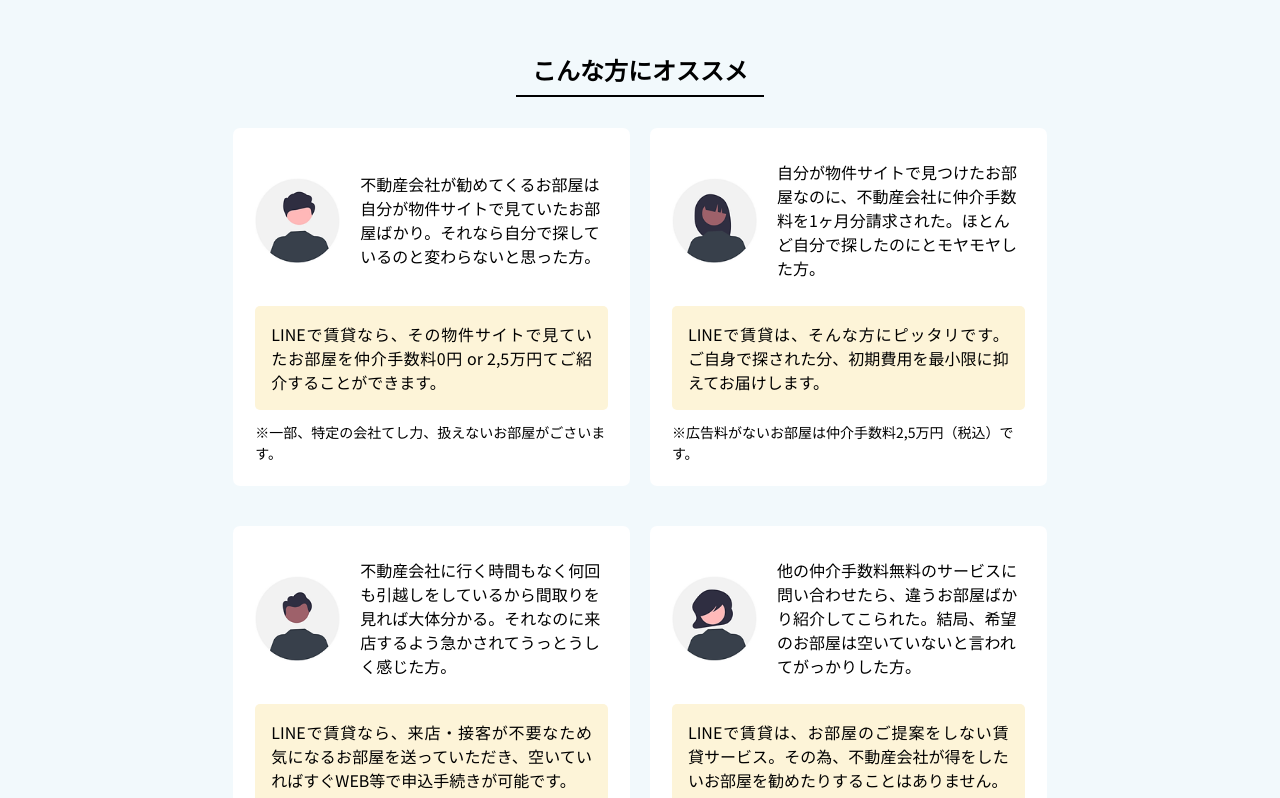
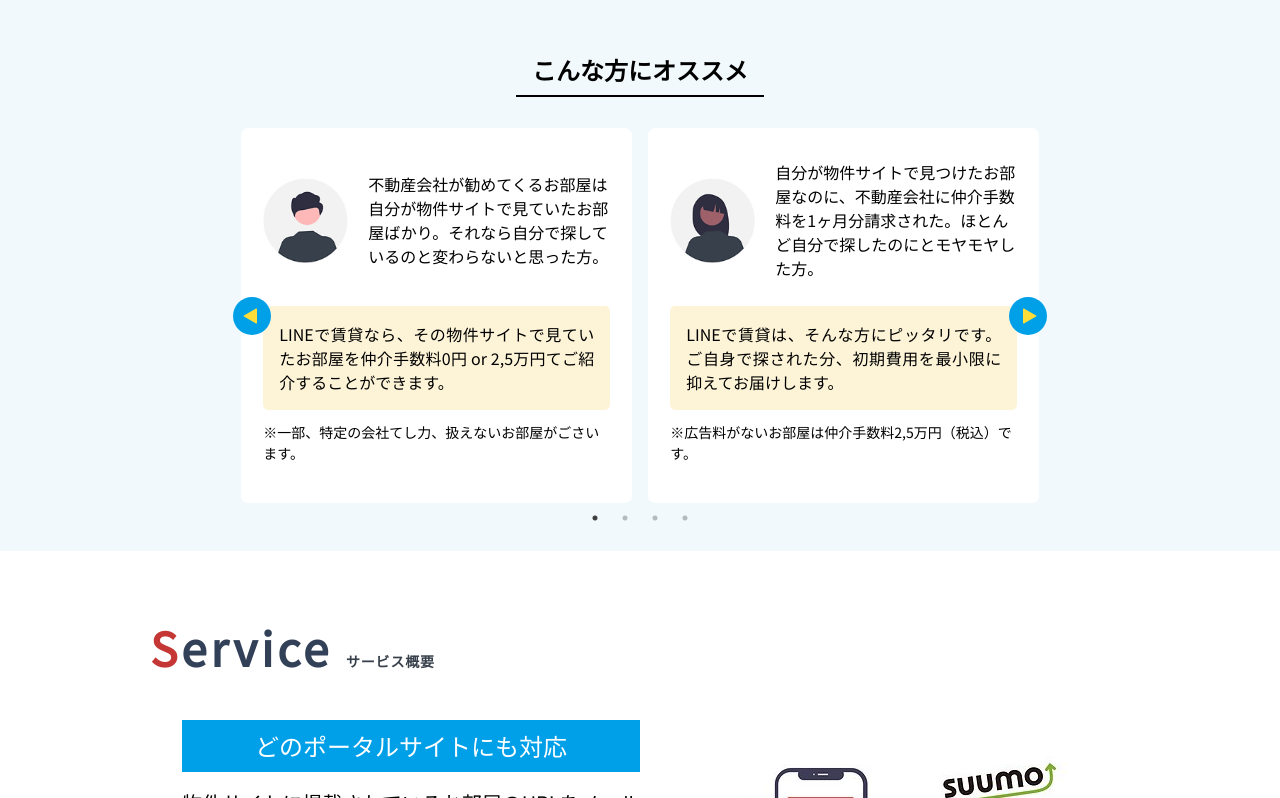
Before and after one commit to deepgenplus/uberhome, a Next.js app: page / in a window 1280 px wide. Shown: the part 4942-5740 px from the top of the page. Built offline with nearby package versions, Linux system fonts and the light colour scheme.

Commit message:
complete of why carousel

```diff
--- /dev/null
+++ b/src/components/CustomNextArrow.tsx
@@ -0,0 +1,9 @@
+const CustomNextArrow = (props: any) => {
+  const { onClick } = props;
+
+  return (
+    <div className={`slick-next-arrow`} onClick={onClick}></div>
+  )
+}
+
+export default CustomNextArrow;
--- /dev/null
+++ b/src/components/CustomPrevArrow.tsx
@@ -0,0 +1,9 @@
+const CustomPrevArrow = (props: any) => {
+  const { onClick } = props;
+
+  return (
+    <div className={`slick-prev-arrow`} onClick={onClick}></div>
+  )
+}
+
+export default CustomPrevArrow;
--- a/src/components/Header.tsx
+++ b/src/components/Header.tsx
@@ -73,7 +73,7 @@
                 key={item.name}
                 className={`cursor-pointer hover:no-underline text-xl font-bold`}
               >
-                <li className='hover:text-gray-500 flex items-center p-5 justify-center hover-header-menu-item' onClick={handleNav}>
+                <li className='hover:text-black flex items-center p-5 justify-center hover-header-menu-item' onClick={handleNav}>
                     {item.mobile_name}
                 </li>
               </Link>
--- a/src/components/Why.tsx
+++ b/src/components/Why.tsx
@@ -1,5 +1,11 @@
+import Slider, { Settings } from 'react-slick';
+import WhyFeedback from './WhyFeedback';
+import CustomPrevArrow from './CustomPrevArrow';
+import CustomNextArrow from './CustomNextArrow';
+import 'slick-carousel/slick/slick.css';
+import 'slick-carousel/slick/slick-theme.css';
+
 import config from '../config/index.json';
-import WhyFeedback from './WhyFeedback';
 
 const Why = () => {
   const { why, company } = config;
@@ -13,6 +19,28 @@
     recommendTitle,
     feedbacks,
   } = why;
+
+  const sliderSettings = {
+    className: "center",
+    dots: true,
+    infinite: true,
+    speed: 500,
+    slidesToShow: 2,
+    slidesToScroll: 1,
+    adaptiveHeight: false,
+    responsive: [
+      {
+        breakpoint: 768,
+        settings: {
+          slidesToShow: 1,
+          slidesToScroll: 1
+        }
+      }
+    ],
+    prevArrow: <CustomPrevArrow />,
+    nextArrow: <CustomNextArrow />,
+  };
+
   return (
     <div className={`py-12 text-black bg-color-grey`} id="why">
       <div
@@ -196,8 +224,20 @@
               {recommendTitle}
             </span>
           </div>
-          <div className={`w-full grid sm:grid-cols-2 grid-cols-1 gap-x-5 gap-y-10 mt-10`}>
-            {feedbacks.map((feedback, index) => (
+          {/* <div className={`w-full grid sm:grid-cols-2 grid-cols-1 gap-x-5 gap-y-10 mt-10`}> */}
+          <div className={`w-full mx-auto mt-10`}>
+            <Slider {...sliderSettings}>
+              {feedbacks.map((feedback, index) => (
+                <WhyFeedback
+                  key={index}
+                  img={feedback.img}
+                  comment={feedback.comment}
+                  content={feedback.content}
+                  bottomTip={feedback.bottomTip}
+                ></WhyFeedback>
+              ))}
+            </Slider>
+            {/* {feedbacks.map((feedback, index) => (
               <WhyFeedback
                 key={index}
                 img={feedback.img}
@@ -205,7 +245,7 @@
                 content={feedback.content}
                 bottomTip={feedback.bottomTip}
               ></WhyFeedback>
-            ))}
+            ))} */}
           </div>
         </div>
       </div>
--- a/src/components/WhyFeedback.tsx
+++ b/src/components/WhyFeedback.tsx
@@ -14,7 +14,7 @@
   bottomTip,
 }) => {
   return (
-    <div className={`why-feedback-card bg-white text-black border p-5`}>
+    <div className={`why-feedback-card bg-white text-black border p-5 md:mx-2 mx-auto md:max-w-none max-w-[420px]`}>
       <div className={`flex items-center`}>
         <img
           className={`why-feedback-card-avatar mr-5`}
--- a/src/styles/main.css
+++ b/src/styles/main.css
@@ -292,6 +292,7 @@
   background: white;
   border: 2px solid transparent;
   border-radius: 7px;
+  height: 375px;
 }
 
 #why .why-recommend-panel .why-feedback-card .why-feedback-card-comment {
@@ -301,6 +302,28 @@
 #why .why-recommend-panel .why-feedback-card .why-feedback-card-content {
   background: var(--color-skin);
   border-radius: 5px;
+}
+
+.slick-prev-arrow, .slick-next-arrow {
+  background-color: var(--color-primary);
+  background-image: url(/arrow_yellow.svg);
+  background-repeat: no-repeat;
+  background-size: 13.5px;
+  background-position: 10px center;
+  border-radius: 50%;
+  height: 38px;
+  position: absolute;
+  top: 50%;
+  -webkit-transform: translateY(-50%);
+  transform: translateY(-50%);
+  width: 38px;
+  z-index: 10;
+  cursor: pointer;
+}
+
+.slick-next-arrow {
+  transform: translateY(-50%) scale(-1, 1);
+  right: 0px;
 }
 
 /* SendRoom */
```
Also changed, not shown: public/arrow_yellow.svg (added).
